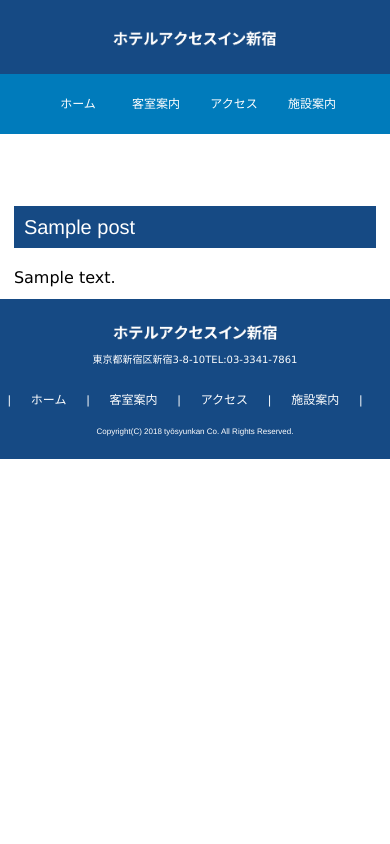
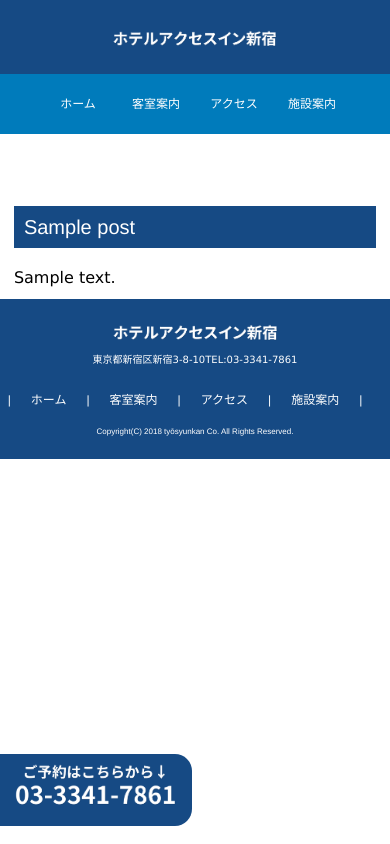
Before and after one commit to aribaba/hotel_web_site, a WordPress theme: template index.php in a window 390 px wide. Run offline with PHP 8.4 and a stand-in for WordPress, Linux system fonts and the light colour scheme; the site name, menu and one post (Sample post) are stand-ins, and other content is empty.

Commit message:
sp_tel追加

```diff
--- a/footer.php
+++ b/footer.php
@@ -1,3 +1,7 @@
+<div class="sp_tel">
+  <a href="tel:0333417861"><img src="<?php echo get_template_directory_uri(); ?>\img\sp_tel_1.png" alt=""></a>
+</div>
+
 
 <?php wp_footer(); ?>
 <footer class="footer">
--- a/sass/_base.scss
+++ b/sass/_base.scss
@@ -11,6 +11,7 @@ body {
 	display: block;
 	width: 100%;
 	position: relative;
+	height: auto;
 }
 
 body,p,h1,h2,li, {
--- a/style.css
+++ b/style.css
@@ -1,5 +1,5 @@
 @charset "UTF-8";
-/* Theme Name:HotelAccessIn */
+/* Theme Name:HotelAccessIn2 */
 /*! normalize.css v8.0.1 | MIT License | github.com/necolas/normalize.css */
 /* Document
    ========================================================================== */
@@ -326,7 +326,8 @@ html, body {
 body {
   display: block;
   width: 100%;
-  position: relative; }
+  position: relative;
+  height: auto; }
 
 body, p, h1, h2, li {
   font-family: 'Lucida Grande',
@@ -582,6 +583,27 @@ h1 {
     .room-details-data {
       width: 100%; } }
 
+.sp_tel {
+  display: none; }
+  @media (max-width: 767px) {
+    .sp_tel {
+      display: block;
+      background-color: #164a84;
+      bottom: 15px;
+      position: fixed;
+      left: 0px;
+      width: 50%;
+      border-top-right-radius: 20px;
+      border-bottom-right-radius: 20px;
+      border: 3px solid #fff;
+      border-left: 0; } }
+
+.sp_tel a {
+  display: block; }
+
+.sp_tel img {
+  max-width: 100%; }
+
 .footer {
   width: 100%;
   height: 15%;
@@ -644,6 +666,9 @@ h1 {
   width: auto;
   margin-right: 20px; }
 
+.footer-contents__block:hover {
+  color: white; }
+
 .footer-navi_contents .last::after {
   content: "|";
   margin-left: 20px; }
```
Also changed, not shown: img/sp_tel_1.jpg (added), img/sp_tel_1.png (added).
